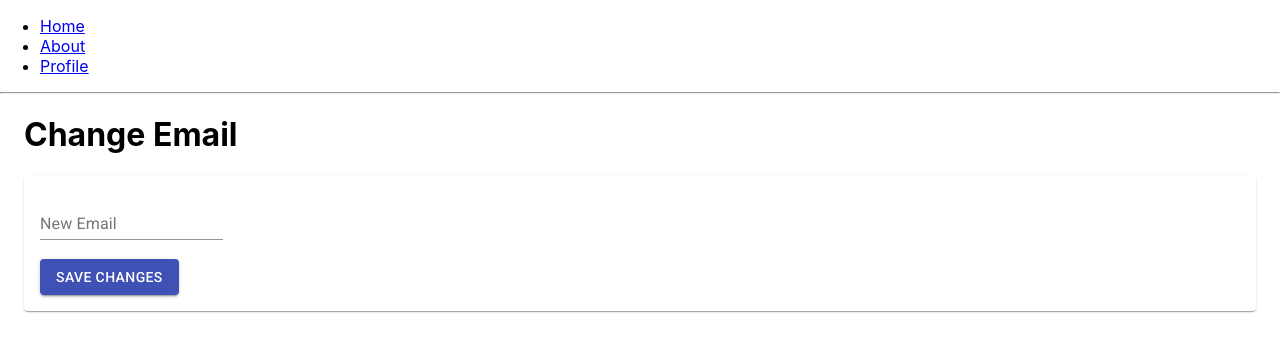
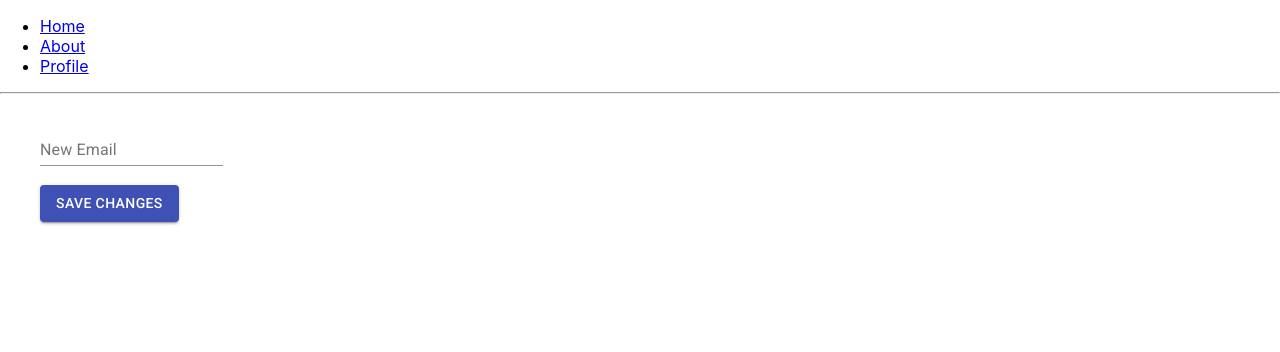
Before and after one commit to zaini/snapsense, a React (Create React App) app in the folder frontend/: page /changeemail in a window 1280 px wide. Shown: the top 352 px of the page. Built offline with nearby package versions, Linux system fonts and the light colour scheme.

Commit message:
Remove <paper> in EmailForm

```diff
--- a/frontend/src/components/EmailForm.js
+++ b/frontend/src/components/EmailForm.js
@@ -1,6 +1,6 @@
 import React from "react";
 import Button from '@material-ui/core/Button';
-import { Container, List, ListItem, Paper, FormControl, InputLabel, Input, FormHelperText } from "@material-ui/core";
+import { Container, List, ListItem, FormControl, InputLabel, Input, FormHelperText } from "@material-ui/core";
 import { useForm } from 'react-hook-form';
 
 
@@ -11,8 +11,6 @@ const EmailForm = (props) => {
 
     return (
         <Container>
-            <h1>Change Email</h1>
-            <Paper>
             <form onSubmit={handleSubmit(onSubmit)}>
                 <List>
 
@@ -44,7 +42,6 @@ const EmailForm = (props) => {
 
                 </List>
             </form>
-            </Paper>
         </Container>
     );
 };
```
Lines whose indentation alone changed are shown as unchanged.
